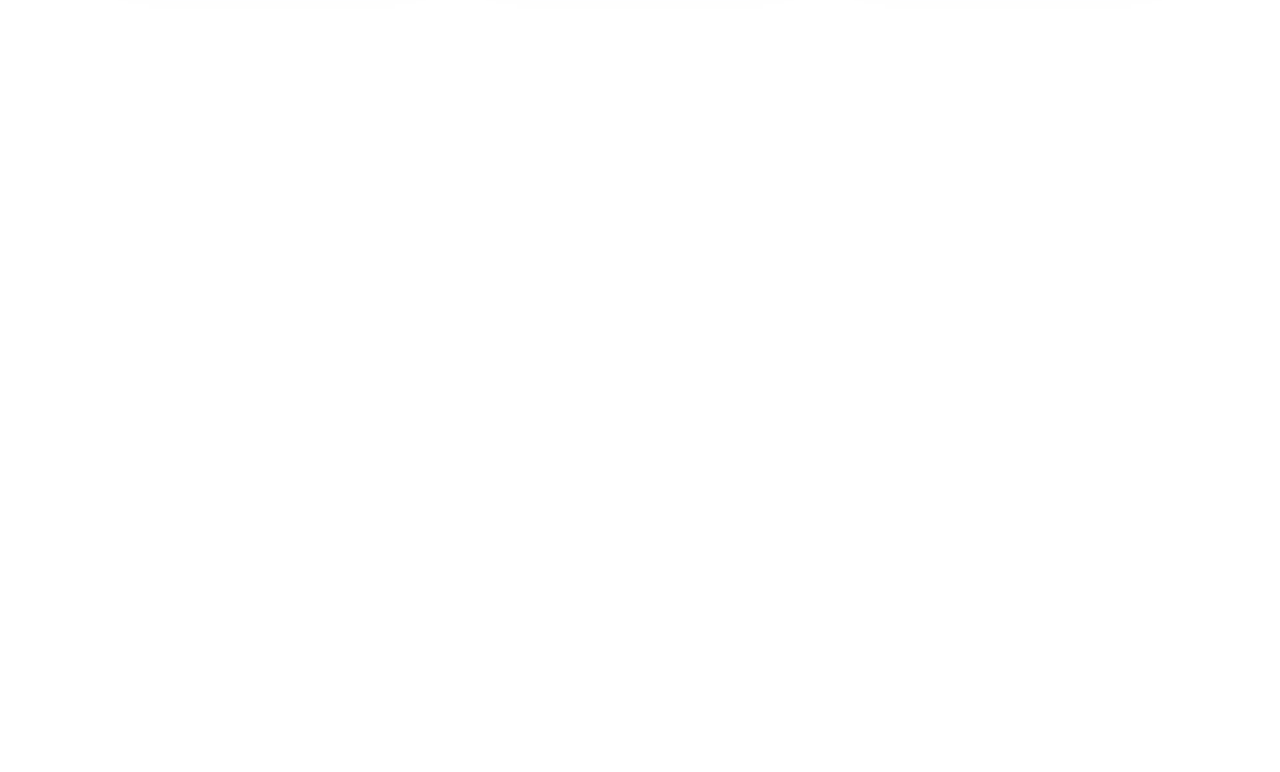
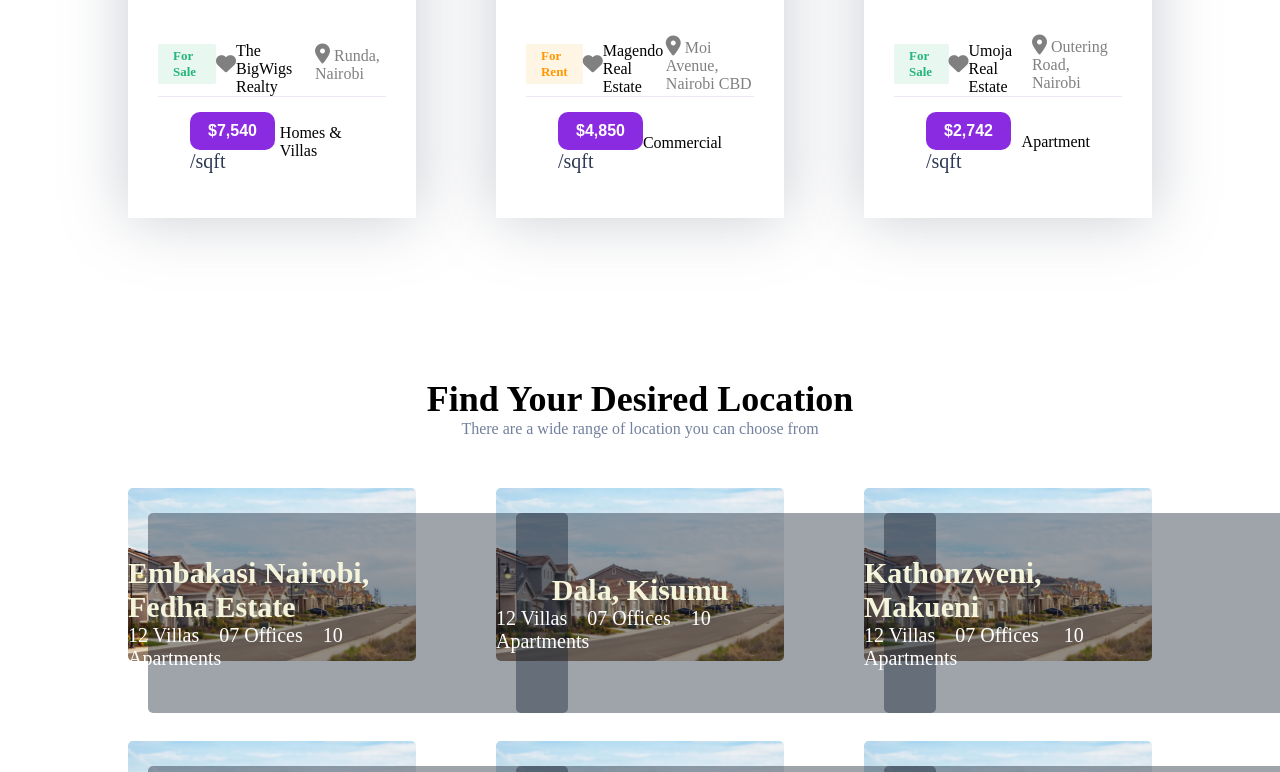
Before and after one commit to leomwanzia/Estate-Valley, a React (Create React App) app in the folder client/: page / in a window 1280 px wide. Shown: the part 2351-3123 px from the top of the page. Before the commit the page ends 2367 px from the top, so only its background shows below. Built offline with nearby package versions, Linux system fonts and the light colour scheme; a web font is replaced by a local one.

Commit message:
locations

```diff
--- a/client/src/components/data/Data.js
+++ b/client/src/components/data/Data.js
@@ -106,15 +106,15 @@
 export const location = [
   {
     id: 1,
-    name: "New Orleans, Louisiana",
+    name: "Embakasi Nairobi, Fedha Estate",
     Villas: "12 Villas",
     Apartments: "10 Apartments",
     Offices: "07 Offices",
-    cover: "./images/location/city-1.png",
+    cover: "../../location/logo192.png",
   },
   {
     id: 2,
-    name: "Jerrsy, United State",
+    name: "Dala, Kisumu",
     Villas: "12 Villas",
     Apartments: "10 Apartments",
     Offices: "07 Offices",
@@ -122,7 +122,7 @@
   },
   {
     id: 3,
-    name: "Liverpool, London",
+    name: "Kathonzweni, Makueni",
     Villas: "12 Villas",
     Apartments: " 10 Apartments",
     Offices: "07 Offices",
@@ -130,7 +130,7 @@
   },
   {
     id: 4,
-    name: "NewYork, United States",
+    name: "Machakos, Kenya",
     Villas: "12 Villas",
     Apartments: " 10 Apartments",
     Offices: "07 Offices",
@@ -138,7 +138,7 @@
   },
   {
     id: 5,
-    name: "Montreal, Canada",
+    name: "Mombasa, Kenya",
     Villas: "12 Villas",
     Apartments: " 10 Apartments",
     Offices: "07 Offices",
@@ -146,7 +146,7 @@
   },
   {
     id: 6,
-    name: "California, USA",
+    name: "Meru, Kenya",
     Villas: "12 Villas",
     Apartments: " 10 Apartments",
     Offices: "07 Offices",
--- a/client/src/components/home/Home.jsx
+++ b/client/src/components/home/Home.jsx
@@ -2,6 +2,7 @@
 import Featured from "./featured/Featured";
 import Recent from "./recent/Recent";
 import Rent from"./rent/Rent";
+import Location from "./location/Location"
 
 const Home = () => {
     return (
@@ -9,6 +10,7 @@
             <Rent />
             <Featured />
             <Recent />
+            <Location />
         </>
     )
 }
--- /dev/null
+++ b/client/src/components/home/location/Location.jsx
@@ -0,0 +1,38 @@
+import React from "react";
+import Heading from "../../head/Heading";
+import { location } from "../../data/Data";
+import "./location.css"
+import images from "../../../images/location.png";
+
+const Location = () => {
+    return (
+        <>
+            <section className="location padding">
+                <div className="container">
+                    <Heading title="Find your desired Location" subtitle="There are a wide range of location you can choose from">
+                    </Heading>
+
+                    <div className="content grid3 mtop">
+                        {location.map((items, index) => {
+                            return (
+                                <div className="box" key={index}>
+                                    <img src={images} alt="" />
+                                    <div className="overlay">
+                                        <h5>{items.name}</h5>
+                                        <p>
+                                            <label>{items.Villas}</label>
+                                            <label>{items.Offices}</label>
+                                            <label>{items.Apartments}</label>
+                                        </p>
+                                    </div>
+                                </div>
+                            )
+                        })}
+                    </div>
+                </div>
+            </section>
+        </>
+    )
+}
+
+export default Location
--- /dev/null
+++ b/client/src/components/home/location/location.css
@@ -0,0 +1,46 @@
+.location .box{
+    position: relative;
+    border: 5px;
+}
+
+.location .overlay {
+    top: 0;
+    left: 0;
+    align-items: center;
+    justify-content: center;
+    flex-direction: column;
+    position: absolute;
+    display: flex;
+    height: 250px;
+    width: 100%;
+    color: beige;
+    z-index: 2222;
+}
+
+.location img{
+    border-radius: 5px;
+}
+
+.location .overlay::after {
+    content: "";
+    position: absolute;
+    background: rgb(15 28 47 / 40%);
+    left: 0;
+    top: 3;
+    width: 420px;
+    height: 200px;
+    z-index: -1;
+    border-radius: 5px;
+    margin:20px;
+}
+
+.location label {
+    color: white;
+    margin-right: 20px;
+    opacity: 3;
+}
+
+.location h5 {
+    font-weight: 600;
+    font-size:30px;
+}
--- a/client/src/components/home/recent/Recent.css
+++ b/client/src/components/home/recent/Recent.css
@@ -1,3 +1,26 @@
-heading title{
-    font-size: xx-large;
+.recent .text {
+    padding: 30px;
 }
+
+.recent .category span {
+    display: inline-block;
+    font-size: 13px;
+    padding: 4px 15px;
+    border-radius: 2px;
+    font-weight: 600;
+}
+
+.recent .category i{
+    font-size: 20px;
+    color: grey;
+
+}
+
+.recent .button {
+    border-top: 1px solid #efe8f3;
+    padding: 15px 32px;
+}
+
+.recent p {
+    color: grey;
+}
--- a/client/src/components/home/recent/Recent.jsx
+++ b/client/src/components/home/recent/Recent.jsx
@@ -1,6 +1,7 @@
 import React from "react";
 import Heading from "../../head/Heading";
 import RecentCard from "./RecentCard";
+import "./Recent.css";
 
 const Recent = () => {
     return (
```
Also changed, not shown: client/public/logo192.png (deleted), client/src/components/home/team/Team.jsx (added), client/src/components/home/team/team.css (added), client/src/images/location.png (added).
